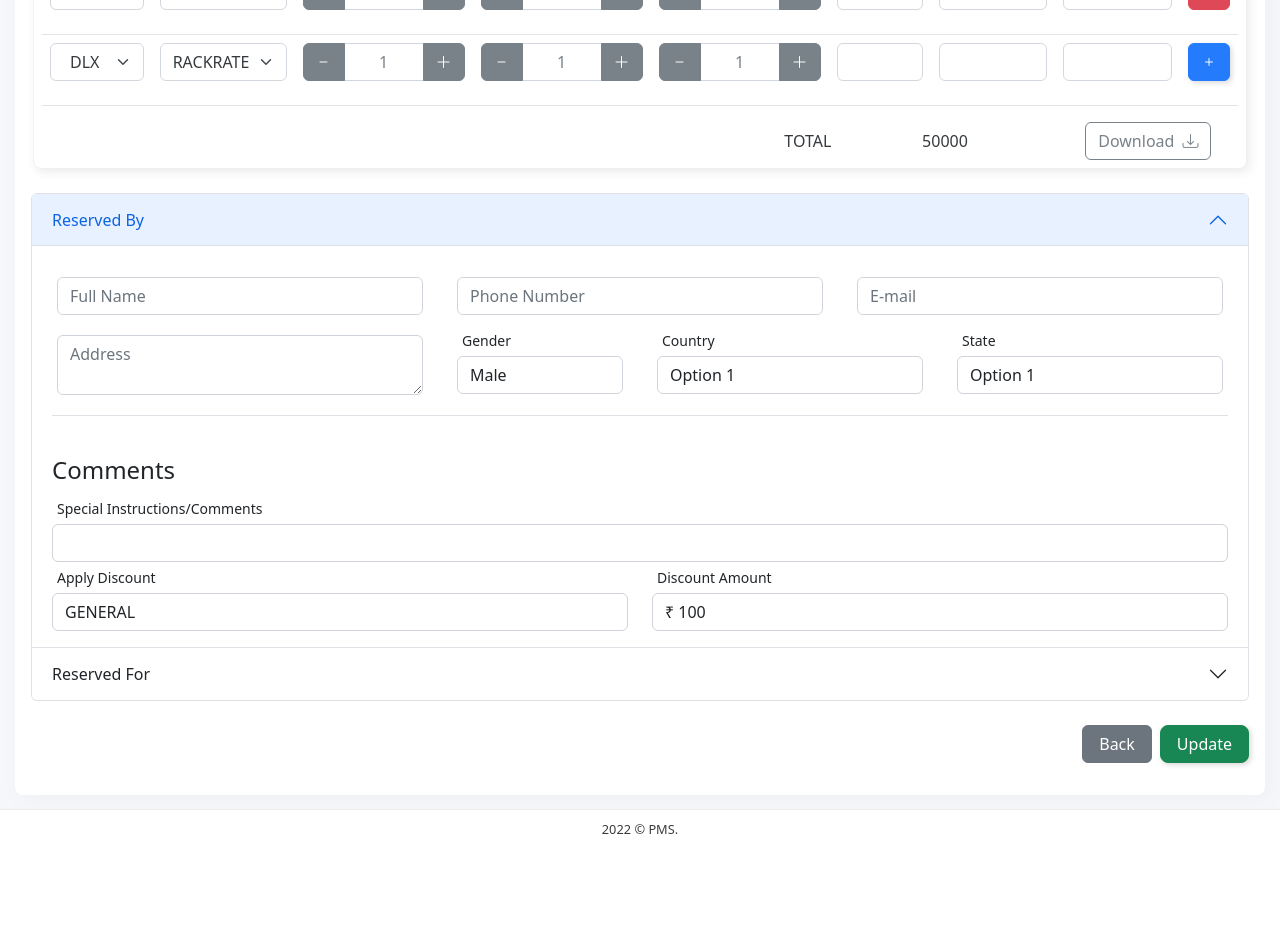
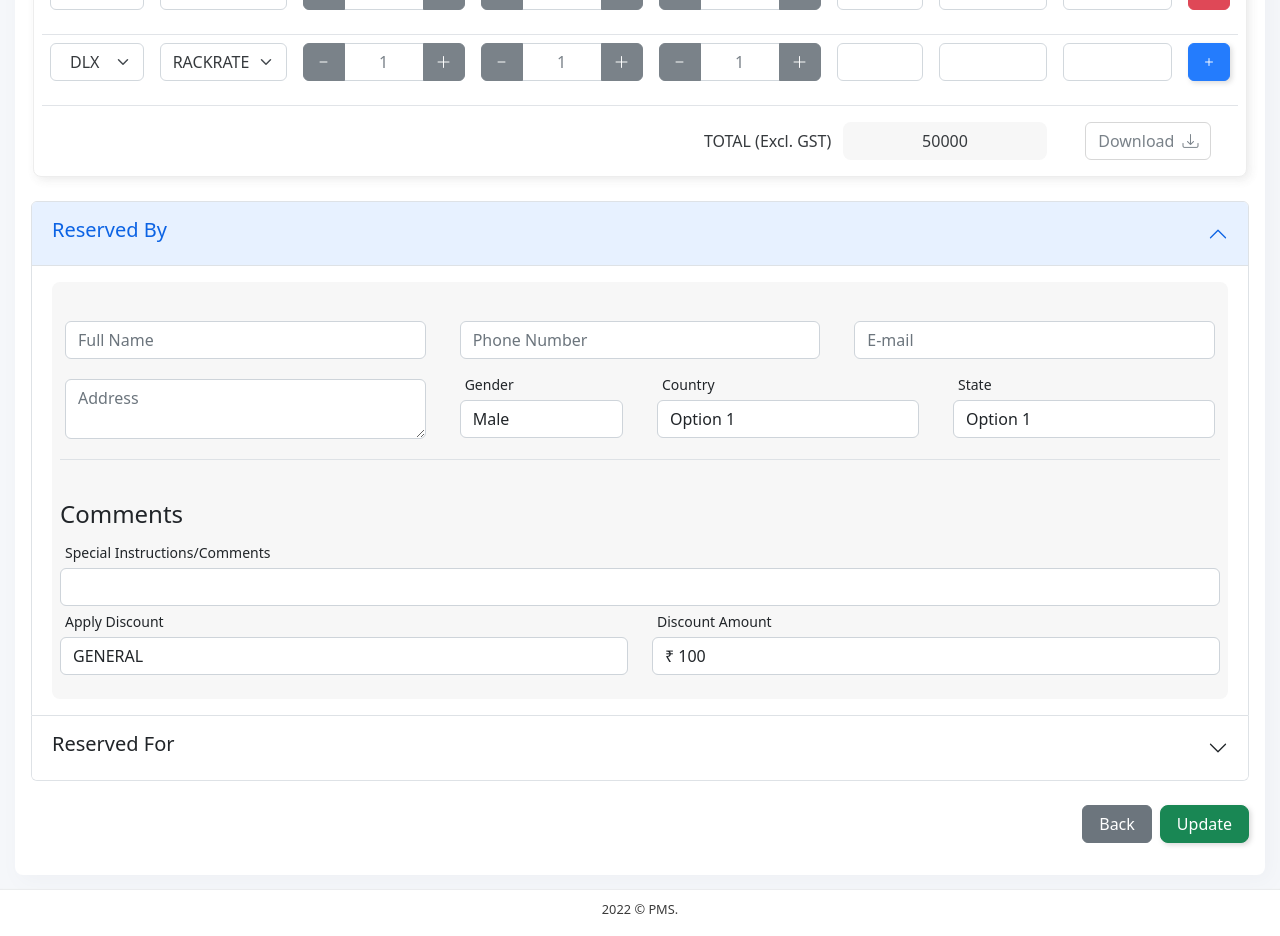
Before and after one commit to indocosmo-projects/PMS-Prototype, a React (Create React App) app: page /newreservation in a window 1280 px wide. Shown: the part 720-1656 px from the top of the page. Before the commit the page ends 1576 px from the top, so only its background shows below. Built offline with nearby package versions, Linux system fonts and the light colour scheme.

Commit message:
new reservation edits

```diff
--- a/src/component/NewReservation/NewReservation.css
+++ b/src/component/NewReservation/NewReservation.css
@@ -26,7 +26,7 @@
     border-radius:.5em;
     box-shadow: 5px 5px 10px rgba(216, 216, 216, 0.238);
     padding: .5em;
-    border: .5px solid rgb(239, 239, 239);
+    border: .5px solid rgb(235, 235, 235);
 }
 
 .roomavailability{
@@ -162,8 +162,9 @@ border-color: rgb(236, 236, 236);
   /* .room-discount-table{
     background-color: #ffffff;
   } */
-  .theadpadding{
+  .grey-bg{
     background-color: #f7f7f7 !important;
+    border-radius: .5em;
   }
 
    .type-table{
@@ -177,7 +178,7 @@ border-color: rgb(236, 236, 236);
     padding: .5em;
     border-radius: .5em;
     box-shadow: 3px 3px 10px rgba(158, 158, 158, 0.219);
-    border: .5px solid rgb(239, 239, 239);
+    border: .5px solid rgb(235, 235, 235);
   }
 
  .total-text{
--- a/src/component/NewReservation/NewReservation.js
+++ b/src/component/NewReservation/NewReservation.js
@@ -94,7 +94,7 @@ function NewReservation() {
 
                      <Accordion className="my-4" defaultActiveKey="0" alwaysOpen>
                             <Accordion.Item eventKey="0">
-                                <Accordion.Header>Reserved By</Accordion.Header>
+                                <Accordion.Header><h5>Reserved By</h5></Accordion.Header>
                                 <Accordion.Body>
 
                     {/* ----- Room Reserved By  ------ */}
@@ -103,7 +103,7 @@ function NewReservation() {
                                 </Accordion.Body>
                             </Accordion.Item>
                             <Accordion.Item eventKey="1">
-                                <Accordion.Header>Reserved For</Accordion.Header>
+                                <Accordion.Header><h5>Reserved For</h5></Accordion.Header>
                                 <Accordion.Body>
 
                     {/* -------- Reserved For----------- */}
--- a/src/component/NewReservation/ReservedBy.js
+++ b/src/component/NewReservation/ReservedBy.js
@@ -2,13 +2,13 @@ import React, { Component } from 'react';
 
 function ReservedBy() {
     return(
-        <div className="col-12" >
+        <div className="col-12 grey-bg px-2 py-4" >
                 <div>
                         {/* <ul> */}
                             <div>
                                 {/* <h4> RESERVED BY </h4> */}
                             </div>
-                            <div className="border-bottom">
+                            <div className="border-bottom ">
                                 <div className="row">
                                     <div className="col-sm-4">
                                         <div className="inputfieldpadding">
--- a/src/component/NewReservation/ReservedFor.js
+++ b/src/component/NewReservation/ReservedFor.js
@@ -83,13 +83,13 @@ const display = (e) => {
 
                         <div>
                             <form >
-                                <div className="row mb-5">
+                                <div className="row my-5 grey-bg px-2 py-4">
                                     <div className="col-sm-12 ">
-                                        {/* <h4 className="">RESERVED FOR
+                                        <h4 className="text-start">Add Customer details
                                                 <label className="chkbox" >
                                                 <input type="checkbox" name="chkbox" /> Remember me
                                                 </label>
-                                        </h4> */}
+                                        </h4>
                                     </div>
 
                                     <div className="border-bottom">
@@ -161,7 +161,7 @@ const display = (e) => {
 
                                     <div className="col-sm-12" >
                                         <div className="col-sm-12">
-                                            <h4 className="text-start">Reservation Details </h4>
+                                            <h5 className="text-start">Reservation Details </h5>
                                         </div>
 
                                                 <div className="row">
--- a/src/component/NewReservation/RoomRateTypeDiscount.js
+++ b/src/component/NewReservation/RoomRateTypeDiscount.js
@@ -6,7 +6,7 @@ import InputGroup from 'react-bootstrap/InputGroup';
 function RoomRateTypeDiscount() {
         return(
                 <div>
-                    <div className="padcolumn mt-1 total-bg" >
+                    <div className="padcolumn mt-1 pb-3 total-bg" >
                         {/* <div className="table"> */}
 
                             <table className="table type-table">
@@ -196,8 +196,8 @@ function RoomRateTypeDiscount() {
                             </table>
                         {/* </div> */}
                             <div className='row'>
-                            <div className='col-lg-8 col-md-8 col-3 d-flex justify-content-end total-text'>TOTAL</div>
-                            <div className='col-lg-2 col-md-2 col-3 d-flex justify-content-center total-text'>50000</div>
+                            <div className='col-lg-8 col-md-8 col-3 d-flex justify-content-end total-text'>TOTAL (Excl. GST)</div>
+                            <div className='col-lg-2 col-md-2 col-3 d-flex justify-content-center total-text grey-bg'>50000</div>
                             <div className='col-lg-2 col-md-2 col-6 d-flex justify-content-center'><button className="btn btn-outline-secondary">Download<i className="bi bi-download ms-2"></i></button></div>
                             </div>
                     </div>
--- a/src/component/Reservation/Reservation.css
+++ b/src/component/Reservation/Reservation.css
@@ -110,3 +110,6 @@ padding-left: 1em;
   background-color: #cccccc !important;
 
 }
+.btn-outline-secondary{
+  border-color: #d3d3d3;
+}
--- a/src/component/Reservation/Reservation.js
+++ b/src/component/Reservation/Reservation.js
@@ -145,7 +145,7 @@ function Reservation() {
                                 <input type="text" className="form-control" placeholder="Search..." />
                                 {/* <div className="input-group-append p-0 bg-white "> */}
                                     {/* <span className="input-group-text p-0 bg-white search-opt-btn" > */}
-                                        <button className="btn btn-dropdown search-opt-btn"  onClick={count}  ><i className="bi bi-caret-down-fill"></i></button>
+                                        <button className="btn btn-outline-secondary search-opt-btn"  onClick={count}  ><i className="bi bi-caret-down"></i></button>
                                     {/* </span></div> */}
                                 {/* <div className="input-group-append p-0 ms-2"> */}
                                     {/* <span className="input-group-text p-0 br"> */}
```
